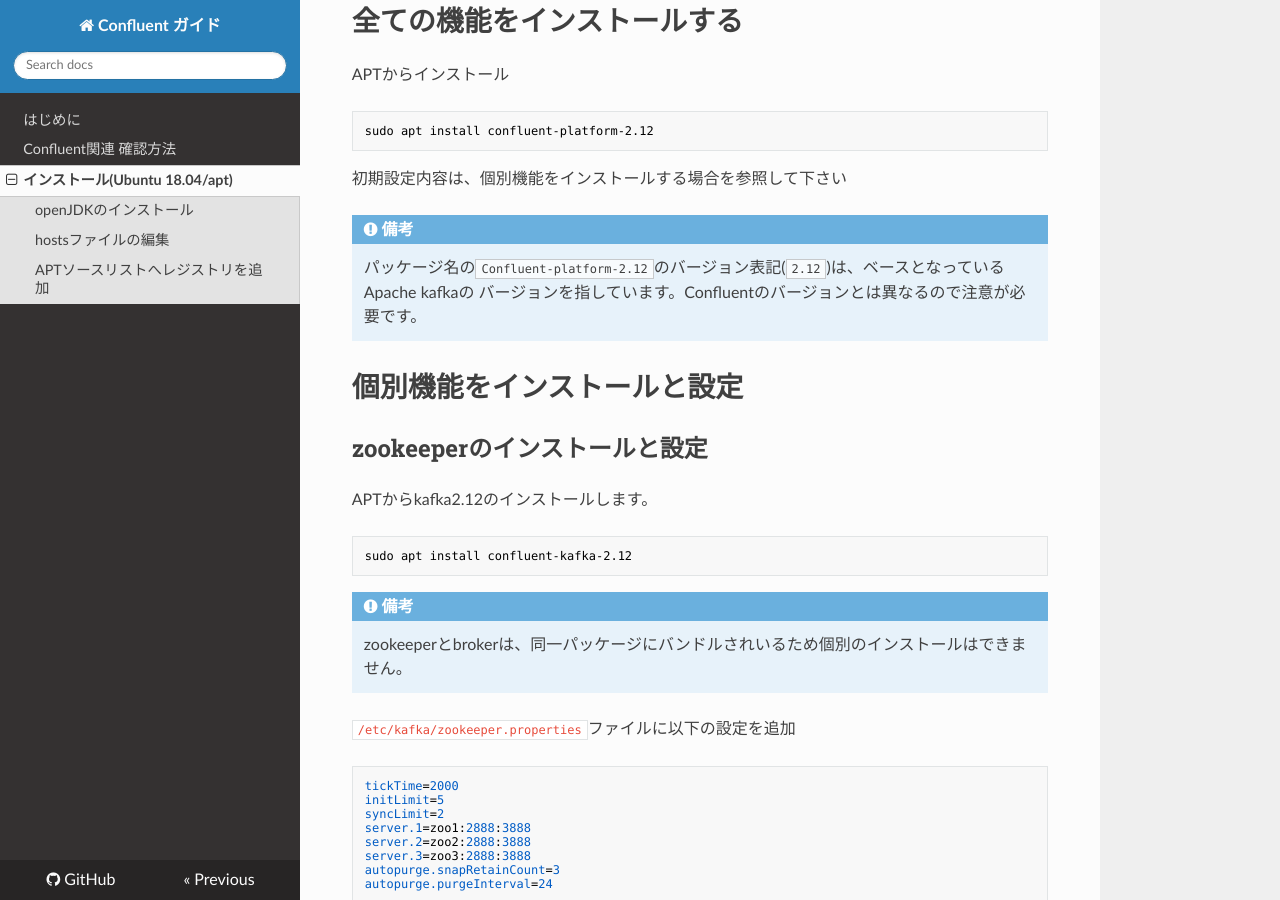
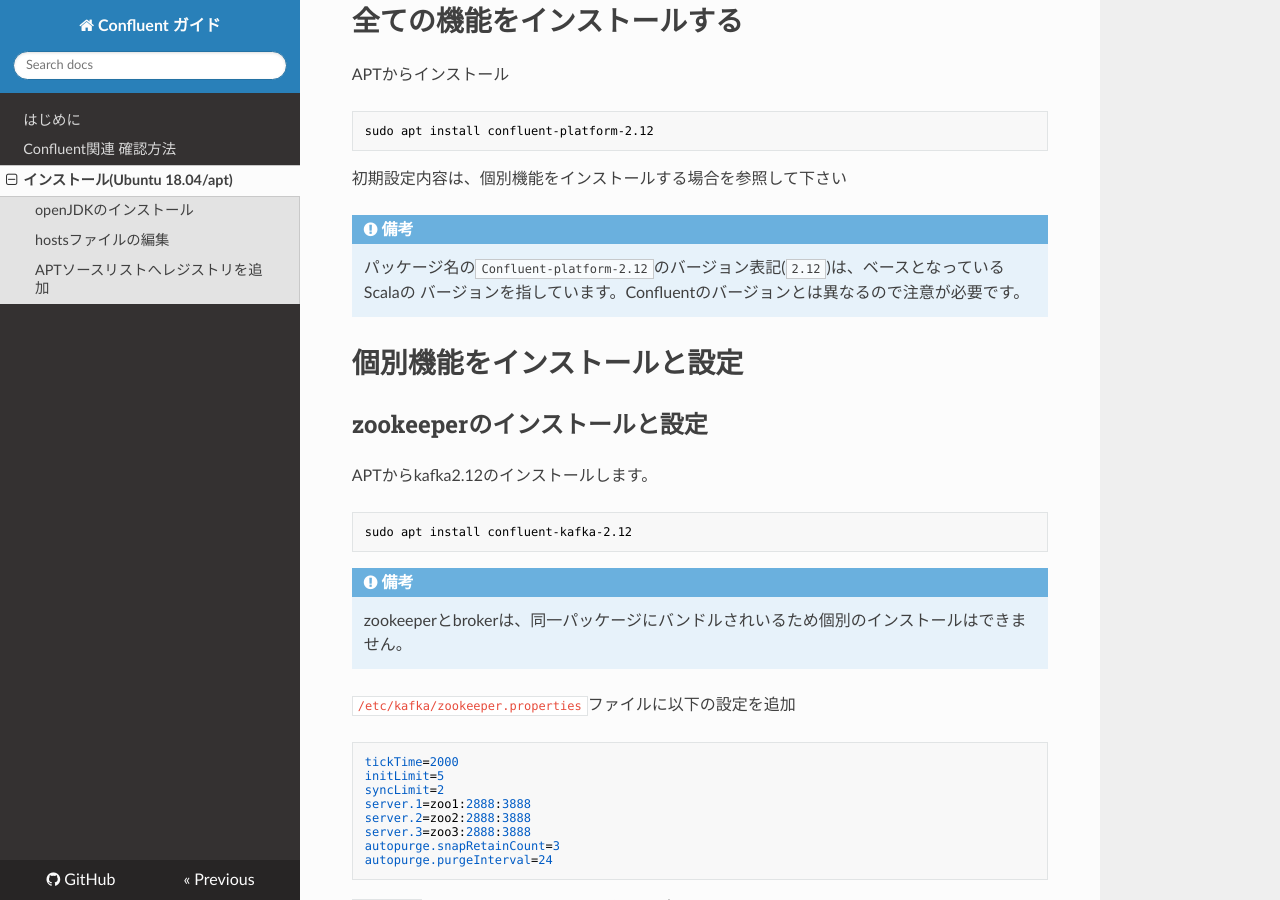
Before and after one commit to akiyoshitomita/doc-confluent, an MkDocs documentation site: the page built from docs/install.md, in a window 1280 px wide and 900 px high, scrolled down 1421 px. Built offline with MkDocs 1.6.1, drawn with Linux system fonts in a browser that asks for light colours; nearby versions of some CDN libraries.

Commit message:
記載内容の訂正
  Confluentパッケージのバージョンは、Apacheのバージョンではなく、Scala
のバージョンが正しい

```diff
--- a/docs/install.md
+++ b/docs/install.md
@@ -64,7 +64,7 @@ APTからインストール
 初期設定内容は、個別機能をインストールする場合を参照して下さい
 
 !!! note "備考"
-    パッケージ名の`Confluent-platform-2.12`のバージョン表記(`2.12`)は、ベースとなっているApache kafkaの
+    パッケージ名の`Confluent-platform-2.12`のバージョン表記(`2.12`)は、ベースとなっているScalaの
     バージョンを指しています。Confluentのバージョンとは異なるので注意が必要です。
 
 # 個別機能をインストールと設定
```
